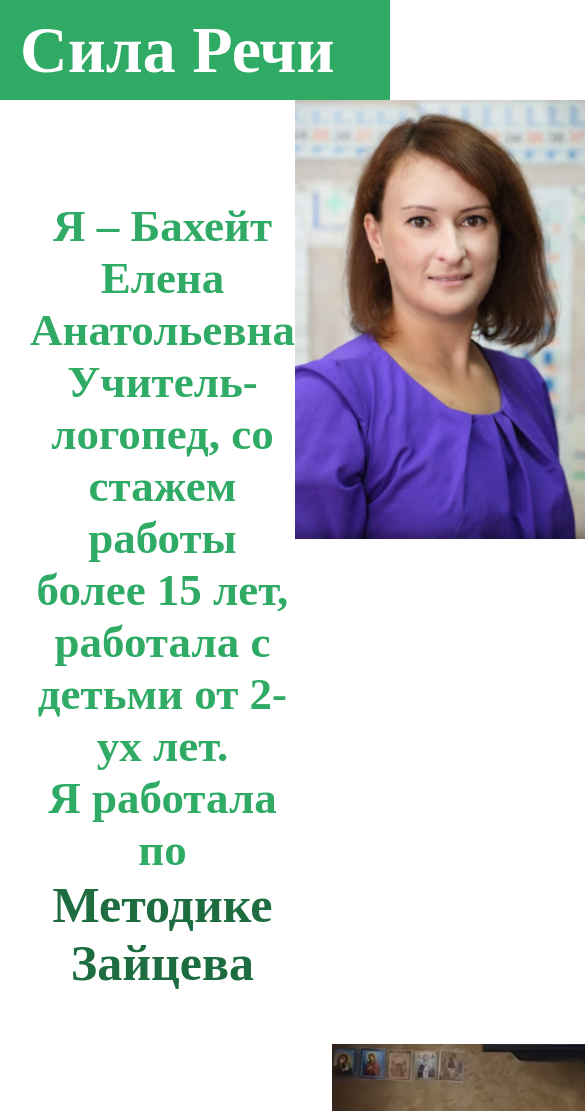
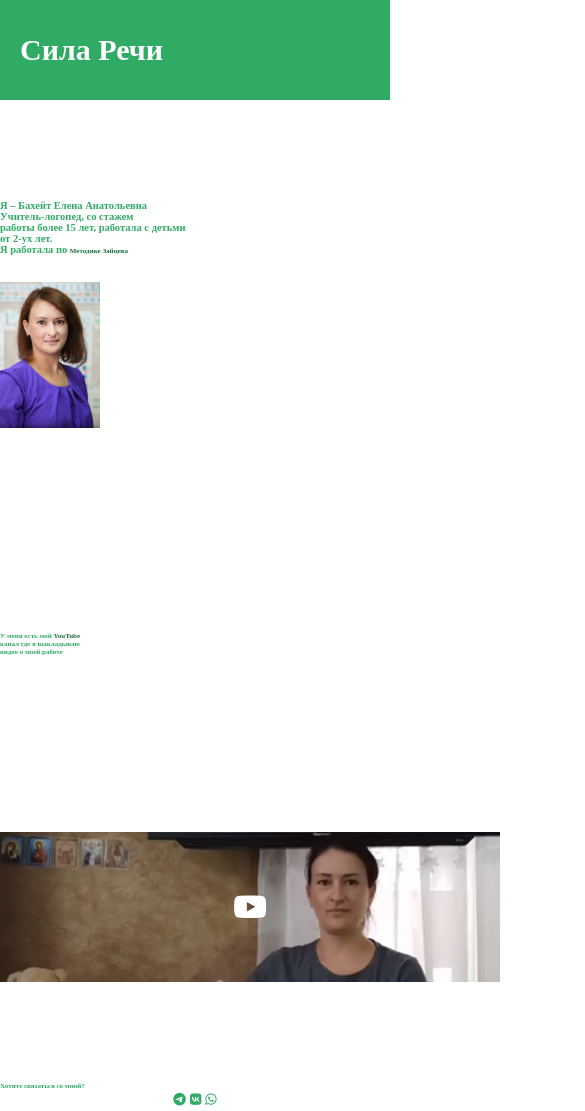
Before and after one commit to baheit/sila-retchi, a plain HTML site: page index.html in a window 390 px wide. Shown: the top 1111 px of the page, 585 px wide, since content can reach past the window. Drawn offline with Linux system fonts and the light colour scheme.

Commit message:
Add files via upload

```diff
--- a/index.html
+++ b/index.html
@@ -11,6 +11,7 @@
         integrity="sha512-1sCRPdkRXhBV2PBLUdRb4tMg1w2YPf37qatUFeS7zlBy7jJI8Lf4VHwWfZZfpXtYSLy85pkm9GaYVYMfw5BC1A=="
         crossorigin="anonymous" referrerpolicy="no-referrer" />
         <link rel="shortcut icon" href="favicon.png" type="image/x-icon">
+        <link rel="stylesheet" href="./media.css">
 </head>
 
 <body>
@@ -23,8 +24,8 @@
             <div class="about">
                 <div class="text">
                     <h2>Я – Бахейт Елена Анатольевна <br>
-                        Учитель-логопед, со стажем работы <br>
-                        более 15 лет, работала с детьми от 2-ух лет.
+                        Учитель-логопед, со стажем<br> работы
+                        более 15 лет, работала с детьми <br> от 2-ух лет.
                     </h2>
                     <h2>Я работала по <a class="yt__link" href="./zaycev.html"><span>Методике Зайцева</span></a></h2>
                 </div>
--- /dev/null
+++ b/media.css
@@ -0,0 +1,53 @@
+@media (min-width: 0) and (max-width: 576px){
+header{
+    font-size: 15px;
+    padding-left: -15px;
+}
+
+.text{
+    font-size: 7px;
+    margin-left: 0;
+    text-align: left;
+}
+.link{
+    font-size: 13px;
+}
+
+footer{
+    font-size: 8px;
+
+}
+
+.yt__link{
+    font-size: 7px;
+
+}
+.about{
+    flex-direction: column;
+       height: 332px;
+}
+
+.img{
+    width: 100px;
+
+}
+
+.yt{
+    flex-direction: column;
+    height: 450px;
+}
+.yt__div{
+
+    height: 150px;
+    background-size: cover;
+}
+
+.nav{
+    font-size: 8px;
+    padding: 15px 0 15px;
+}
+
+.me{
+    font-size: 8px;
+}
+}
```
